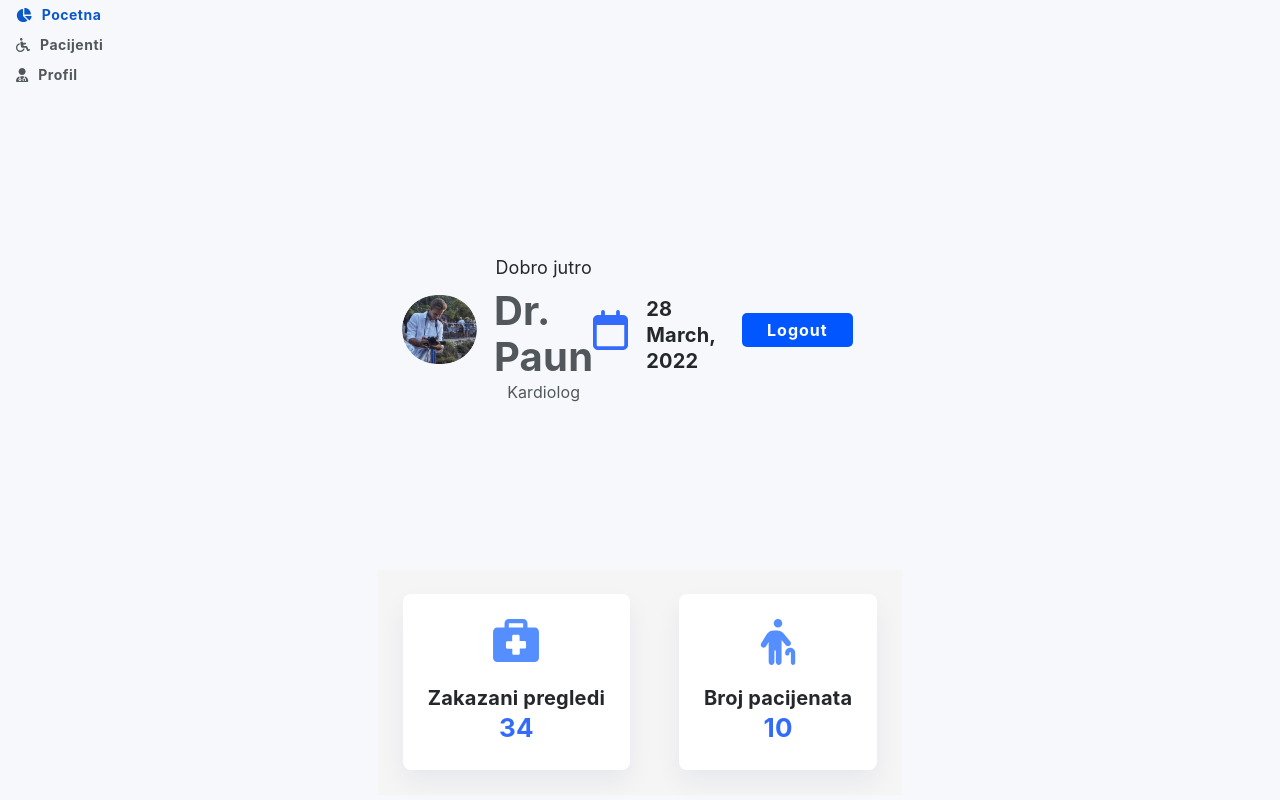
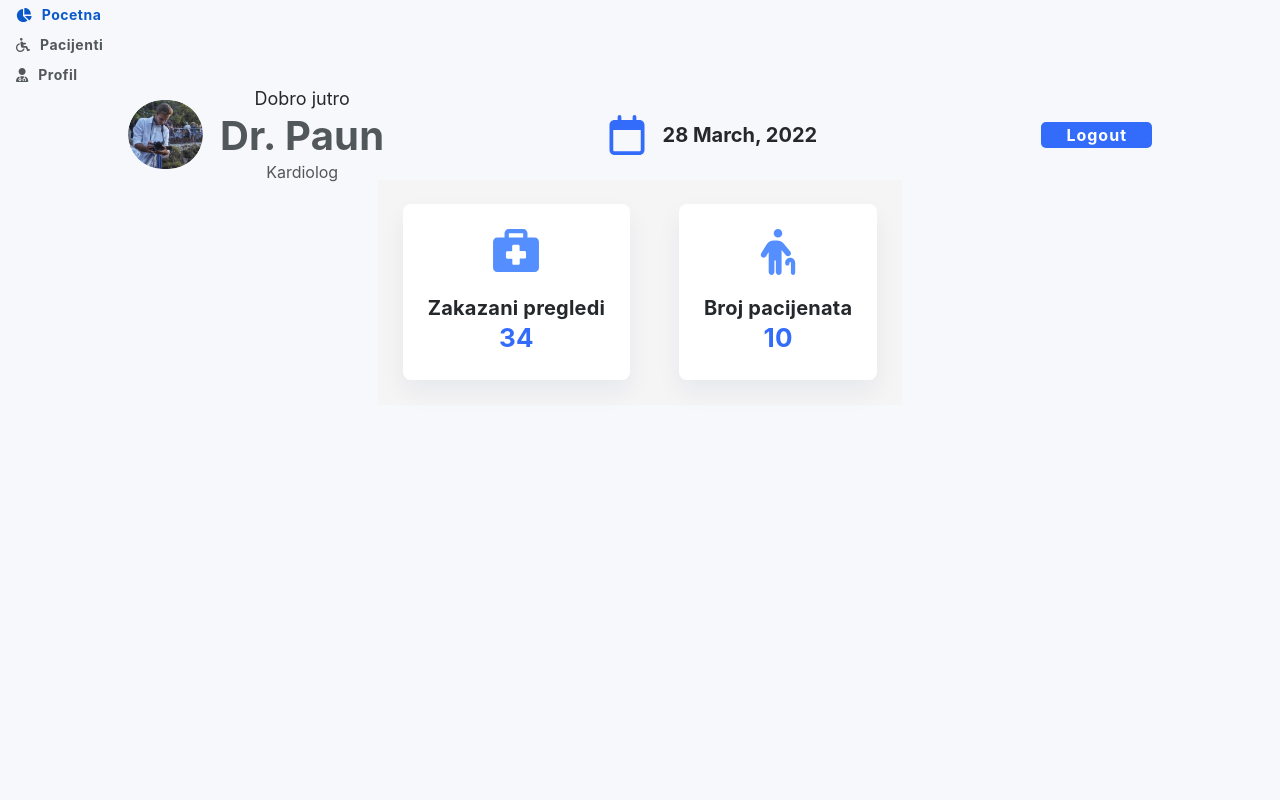
Before and after one commit to ivaguranov/Bolnica-Front, a React (Create React App) app: page / in a window 1280 px wide. Built offline with nearby package versions, Linux system fonts and the light colour scheme.

Commit message:
Layout/header fix

```diff
--- a/src/App.js
+++ b/src/App.js
@@ -1,8 +1,8 @@
 import React from "react";
 import { BrowserRouter, Routes, Route } from "react-router-dom";
-import DemoPage from "./components/DemoPage/DemoPage";
-import DemoLogin from "./components/DemoLogin/DemoLogin";
-import Login from   "./components/LoginComponent/Login"
+import DemoPage from "./pages/DemoPage/DemoPage";
+import DemoLogin from "./pages/DemoLogin/DemoLogin";
+import LoginPage from "./pages/LoginPage/LoginPage";
 
 const App = () => {
 	return (
@@ -10,7 +10,7 @@ const App = () => {
 			<Routes>
 				<Route path="/demo-login" exact element={<DemoLogin />} />
 				<Route path="/" exact element={<DemoPage />} />
-				<Route path="/login" exact element={<Login />} />
+				<Route path="/login" exact element={<LoginPage />} />
 			</Routes>
 		</BrowserRouter>
 	);
--- a/src/components/DemoPage/DemoPage.js
+++ /dev/null
@@ -1,68 +0,0 @@
-import React from "react";
-import { Link } from "react-router-dom";
-import "./styles.css";
-import SidebarLink from "../SidebarLink/SidebarLink";
-import GeneralStats from "../GeneralStats/GeneralStats.js";
-import Header from "../Header/Header";
-import {format} from 'date-fns';
-
-const DemoPage = () => {
-  const handleSubmit = (event) => {
-    event.preventDefault();
-  };
-
-  return (
-    <>
-      <div className="sidebar-link-container">
-        <SidebarLink
-            props={[
-              {
-                id: 1,
-                text: "Pocetna",
-                path: "/",
-                icon: "fa-solid fa-chart-pie",
-                isActive: true
-              },
-              {
-                id: 2,
-                text: "Pacijenti",
-                path: "/pacijenti",
-                icon: "fa-solid fa-wheelchair",
-              },
-              {
-                id: 3,
-                text: "Profil",
-                path: "/profil",
-                icon: "fa-solid fa-user-doctor",
-              },
-            ]}
-        />
-
-      </div>
-
-      <Header
-          avatarUrl={"nikolaSlika 1.jpg"}
-          welcomeMsg={"Dobro jutro"}
-          userName={"Dr. Paun"}
-          userTitle={"Kardiolog"}
-          day={format(new Date(), "d")}
-          date={format(new Date(), "d MMMM, yyyy")}
-      />
-
-      <div className="components">
-        <GeneralStats
-          image={"fa-solid fa-briefcase-medical"}
-          text="Zakazani pregledi"
-          number="34"
-        />
-        <GeneralStats
-          image={"fa-solid fa-person-cane"}
-          text="Broj pacijenata"
-          number="10"
-        />
-      </div>
-    </>
-  );
-};
-
-export default DemoPage;
--- a/src/components/Header/Header.js
+++ b/src/components/Header/Header.js
@@ -1,15 +1,18 @@
 import React from "react";
 import "./styles.css";
 
-
 const Header = (props) => {
-    const {avatarUrl, welcomeMsg, userName, userTitle, day, date} = props;
+	const { avatarUrl, welcomeMsg, userName, userTitle, day, date } = props;
 
 	return (
-        <div className="container">
+		<div className="containerCustom">
 			<div className="user-container">
 				<div className="avatar-container">
-                    <img className="user-avatar" src={avatarUrl} alt={userName}/>
+					<img
+						className="user-avatar"
+						src={avatarUrl}
+						alt={userName}
+					/>
 				</div>
 				<div className="name-container">
 					<p className="welcome-msg">{welcomeMsg}</p>
@@ -26,6 +29,6 @@ const Header = (props) => {
 			</div>
 		</div>
 	);
-}
+};
 
 export default Header;
--- a/src/components/Header/styles.css
+++ b/src/components/Header/styles.css
@@ -1,15 +1,12 @@
-.container {
-
-    width: 1143px;
-    height: 94px;
+.containerCustom {
+	width: 80%;
+	margin: auto;
 	display: flex;
 	align-items: center;
 	justify-content: space-between;
 }
 
 .user-container {
-    width: 384px;
-    height: 84px;
 	display: flex;
 	align-items: center;
 	justify-content: left;
@@ -23,8 +20,6 @@
 }
 
 .name-container {
-    font-family: 'Lato';
-    font-style: normal;
 	display: flex;
 	align-items: center;
 	flex-direction: column;
@@ -33,31 +28,24 @@
 .welcome-msg {
 	font-weight: 400;
 	font-size: 18px;
-    line-height: 24px;
-    letter-spacing: 0.1px;
-    color: #25282B;
+	color: #25282b;
 	margin-bottom: 8px;
 }
 
 .user-name {
 	font-weight: 700;
 	font-size: 40px;
-    line-height: 46px;
 	letter-spacing: 0.2px;
-    color: #52575C;
+	margin-bottom: 8px;
+	color: #52575c;
 }
 
 .user-title {
-    font-weight: 400;
 	font-size: 16px;
-    line-height: 24px;
-    letter-spacing: 0.1px;
-    color: #52575C;
+	color: #52575c;
 }
 
 .date-container {
-    width: 197px;
-    height: 40px;
 	display: flex;
 	align-items: center;
 	justify-content: center;
@@ -66,44 +54,22 @@
 .calendar-icon {
 	width: 36px;
 	height: 40px;
-    color: #336CFB;
+	color: #336cfb;
 	margin-right: 18px;
 }
 
 .date-span {
-    height: 100%;
-    font-family: 'Lato';
-    font-style: normal;
 	font-weight: 700;
 	font-size: 20px;
-    line-height: 26px;
-    display: flex;
-    align-items: center;
-    margin-top: 10px;
-    letter-spacing: 0.2px;
-
-    color: #25282B;
-}
-
-.button-container {
-    height: 40px;
-    width: 350px;
-
-    display: flex;
-    align-items: center;
-    justify-content: center;
+	color: #25282b;
 }
 
 .logout-btn {
 	padding: 5px 25px;
-    background: #0156FF;
+	background: #336cfb;
 	border-radius: 5px;
-    color: #FFFFFF;
-    font-family: 'Lato';
-    font-style: normal;
 	font-weight: 700;
 	font-size: 16px;
-    line-height: 24px;
 	outline: none;
 	border: none;
 }
--- a/src/components/LoginComponent/Login.js
+++ /dev/null
@@ -1,25 +0,0 @@
-import "./styles.css";
-import React from "react";
-import LoginBolinca from "./LoginBolnica.jpg"
-function LoginPage() {
-  return (
-    <div>
-        <div class="container" id="container">
-            <div class="form-container sign-in-container">
-                <form action="#">
-                    <h1>Prijava</h1>
-                    <br></br><input type="email" placeholder="Email" />
-                    <input type="password" placeholder="Password" />
-                    <br></br>
-                    <button>Prijavi se</button>
-                    <a href="#">Zaboravljena lozinka?</a>
-                </form>
-            </div>
-        </div>
-        <div className="image-container">
-            <img className="image" src={LoginBolinca}></img>
-        </div>
-  </div>
-
-  );
-}export default LoginPage;
--- /dev/null
+++ b/src/pages/DemoPage/DemoPage.js
@@ -0,0 +1,66 @@
+import React from "react";
+import "./styles.css";
+import SidebarLink from "../../components/SidebarLink/SidebarLink";
+import GeneralStats from "../../components/GeneralStats/GeneralStats.js";
+import Header from "../../components/Header/Header";
+import { format } from "date-fns";
+
+const DemoPage = () => {
+	const handleSubmit = (event) => {
+		event.preventDefault();
+	};
+
+	return (
+		<>
+			<div className="sidebar-link-container">
+				<SidebarLink
+					props={[
+						{
+							id: 1,
+							text: "Pocetna",
+							path: "/",
+							icon: "fa-solid fa-chart-pie",
+							isActive: true,
+						},
+						{
+							id: 2,
+							text: "Pacijenti",
+							path: "/pacijenti",
+							icon: "fa-solid fa-wheelchair",
+						},
+						{
+							id: 3,
+							text: "Profil",
+							path: "/profil",
+							icon: "fa-solid fa-user-doctor",
+						},
+					]}
+				/>
+			</div>
+
+			<Header
+				avatarUrl={"nikolaSlika 1.jpg"}
+				welcomeMsg={"Dobro jutro"}
+				userName={"Dr. Paun"}
+				userTitle={"Kardiolog"}
+				day={format(new Date(), "d")}
+				date={format(new Date(), "d MMMM, yyyy")}
+			/>
+
+			<div className="components">
+				<GeneralStats
+					image={"fa-solid fa-briefcase-medical"}
+					text="Zakazani pregledi"
+					number="34"
+				/>
+				<GeneralStats
+					image={"fa-solid fa-person-cane"}
+					text="Broj pacijenata"
+					number="10"
+				/>
+			</div>
+		</>
+	);
+};
+
+export default DemoPage;
--- /dev/null
+++ b/src/pages/LoginPage/LoginPage.js
@@ -0,0 +1,26 @@
+import "./styles.css";
+import React from "react";
+import LoginBolinca from "./LoginBolnica.jpg";
+function LoginPage() {
+	return (
+		<div>
+			<div class="container" id="container">
+				<div class="form-container sign-in-container">
+					<form action="#">
+						<h1>Prijava</h1>
+						<br></br>
+						<input type="email" placeholder="Email" />
+						<input type="password" placeholder="Password" />
+						<br></br>
+						<button>Prijavi se</button>
+						<a href="#">Zaboravljena lozinka?</a>
+					</form>
+				</div>
+			</div>
+			<div className="image-container">
+				<img className="image" src={LoginBolinca}></img>
+			</div>
+		</div>
+	);
+}
+export default LoginPage;
```
Also changed, not shown: src/pages/DemoLogin/DemoLogin.js (renamed from src/components/DemoLogin/DemoLogin.js), src/pages/DemoLogin/styles.css (renamed from src/components/DemoLogin/styles.css), src/pages/DemoLogin/styles.js (renamed from src/components/DemoLogin/styles.js), src/pages/DemoPage/styles.css (renamed from src/components/DemoPage/styles.css), src/pages/LoginPage/LoginBolnica.jpg (renamed from src/components/LoginComponent/LoginBolnica.jpg), src/pages/LoginPage/styles.css (renamed from src/components/LoginComponent/styles.css). Lines whose indentation alone changed are shown as unchanged.
